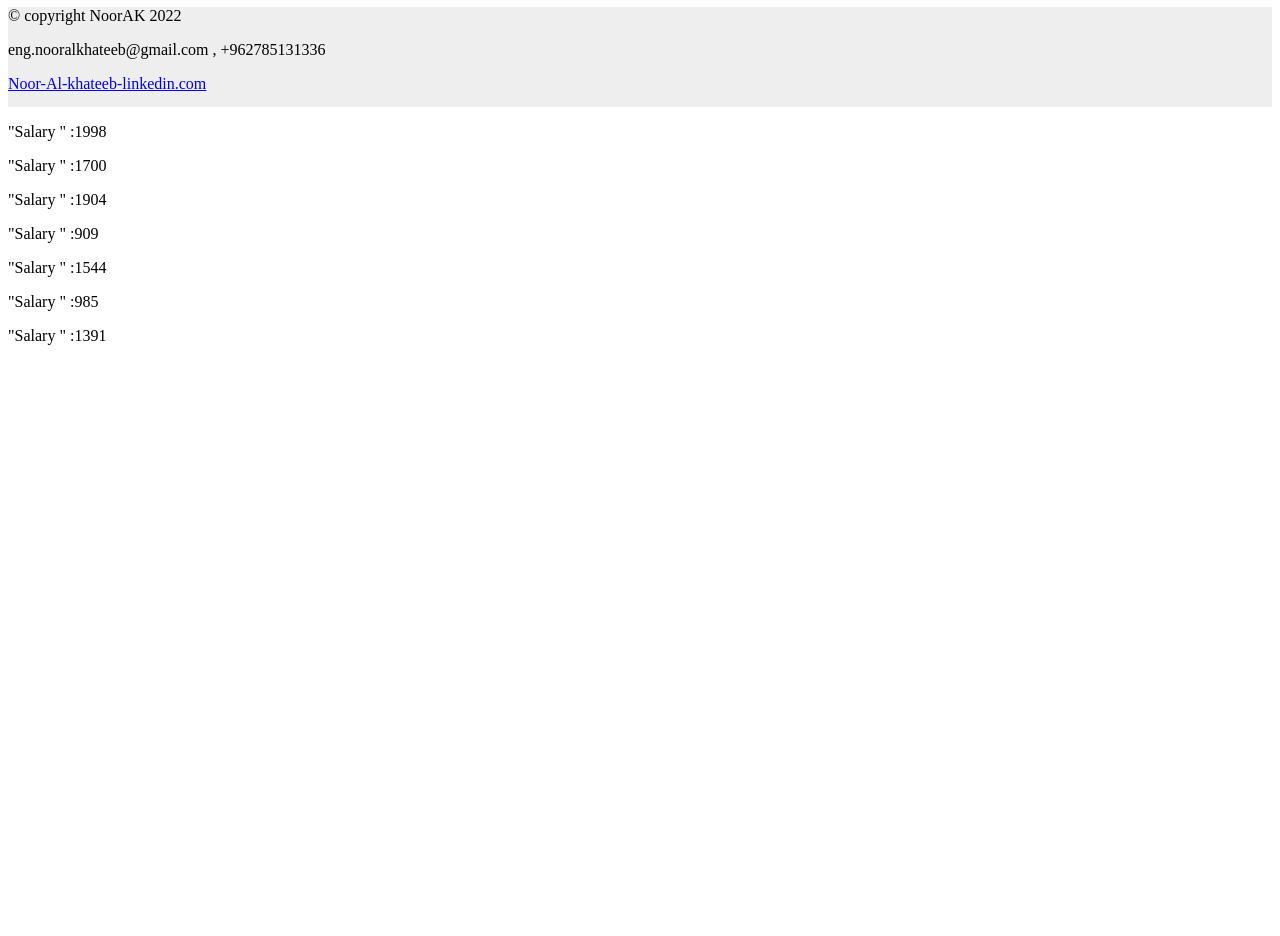
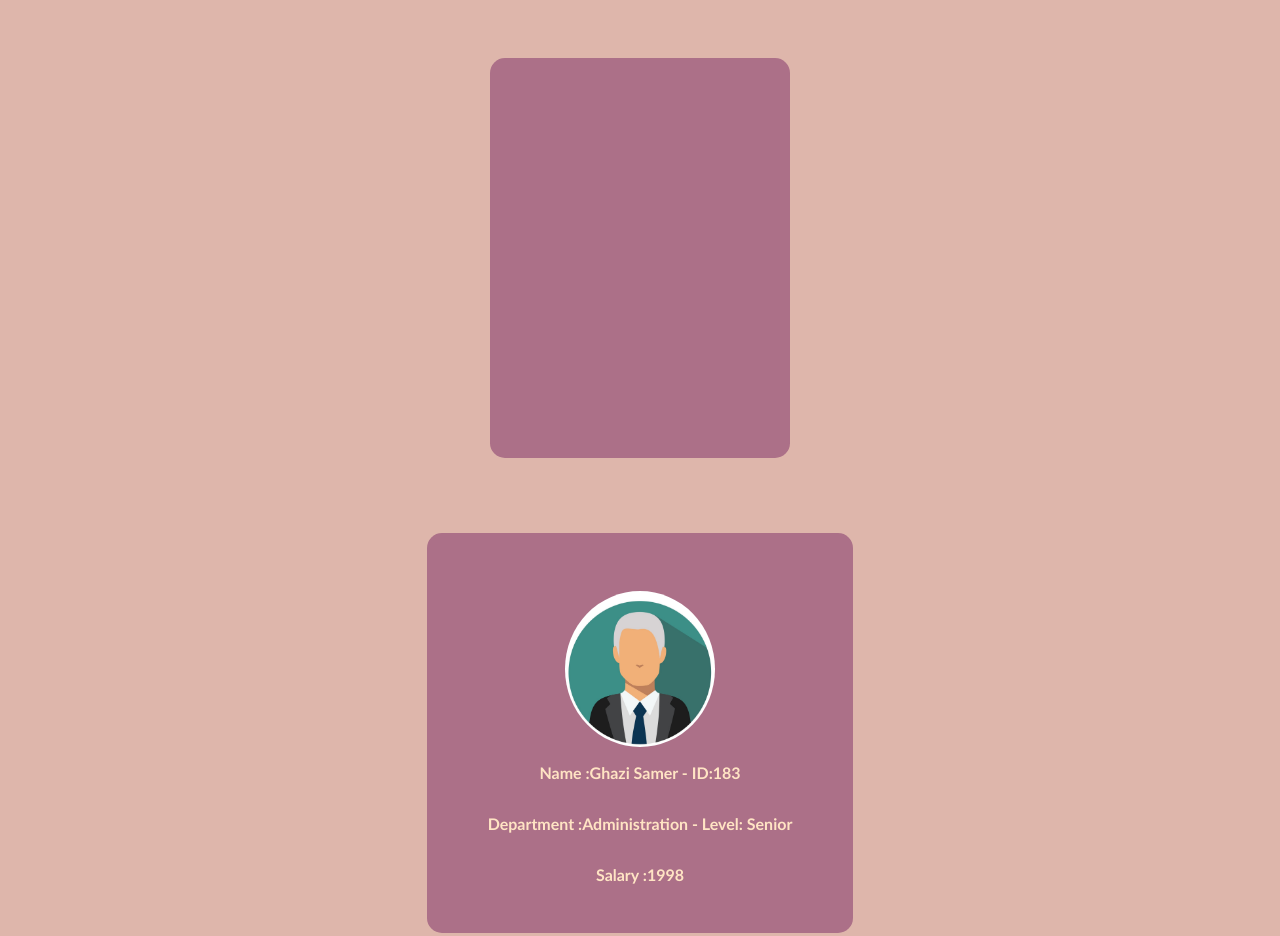
Before and after one commit to Noor696/HR-management-system-constructor, a plain HTML site: page index.html in a window 1280 px wide. Shown: the part 827-1763 px from the top of the page. Before the commit the page ends 1188 px from the top, so only its background shows below. Drawn offline with Linux system fonts and the light colour scheme.

Commit message:
dom branch information

```diff
--- a/index.html
+++ b/index.html
@@ -24,15 +24,30 @@
     </header>
     <main>
 
+    <div id="visit_box">
+        <div class = "flex">
+            <div class="card">
+
+
+            </div>
+        </div>
+    </div>
+
+
+
+
+    <script src="./msApp.js"></script>
+
 
 
     </main>
+
     <footer>
         <p>&copy; copyright NoorAK 2022</p>
         <span> eng.nooralkhateeb@gmail.com ,</span>
         <span> +962785131336</span>
         <p><a href="https://www.linkedin.com/in/noor-al-khateeb-1a1665143">Noor-Al-khateeb-linkedin.com</a></p>
     </footer>
-    <script src="./msApp.js"></script>
+
 </body>
 </html>
--- a/msApp.js
+++ b/msApp.js
@@ -1,8 +1,17 @@
 'use strict';
-const body = document.getElementsByTagName('body');
-var Id= 999;
+const body = document.getElementById('visit_box');
+
+
+
+let Id= 999;
+function getRandomInt(min, max) {
+  min = Math.ceil(min);
+  max = Math.floor(max);
+  return Math.floor(Math.random() * (max - min) + min); //The maximum is exclusive and the minimum is inclusive
+}
+
 // constructor
-
+const allEmployees = [];
 function Employee(fullnameVal, departmentVal, LeveVal , ImageVal, employeeIDVal, salaryVal ) {
     this.fullName = fullnameVal;
     this.department = departmentVal;
@@ -10,20 +19,21 @@ function Employee(fullnameVal, departmentVal, LeveVal , ImageVal, employeeIDVal,
     this.imageURL = ImageVal;
     this.employeeID = employeeIDVal;
     this.salary = salaryVal;
+    allEmployees.push(this);
 
 
-  this.uniqueId= function(counter){
-    this.employeeID = counter +1;
-    ++Id;
-   };
-   console.log("Employee name: " , this.fullName);
-   console.log("Department: " , this.department);
+  for (let i = 0; i < allEmployees.length-1; i++){
+    console.log(`Employee name: ${allEmployees[i].fullName} `);
+    console.log(`Department: ${allEmployees[i].department} `);
+    console.log(`Employee salary: ${allEmployees[i].salary} `);
+    console.log("-----------------------");
+  }
 
   this.getRandomSalary= function(min,max) {
     let salaryV= Math.floor(Math.random()*(max- min) + min);
     let netSalary= salaryV-(salaryV*0.075);
     this.salary= salaryV;
-    console.log("Employee salary: "+salaryV);
+    //console.log("Employee salary: "+salaryV);
   }
 
     if(this.level === "Senior"){
@@ -33,10 +43,6 @@ function Employee(fullnameVal, departmentVal, LeveVal , ImageVal, employeeIDVal,
       } else {
         this.getRandomSalary(500,1000);
       }
-
-    console.log("__________________");
-
-
 
 }
 
@@ -51,32 +57,44 @@ function Employee(fullnameVal, departmentVal, LeveVal , ImageVal, employeeIDVal,
 
 Employee.prototype.printInfoEmployee = function() {
 
+
+  const imgE1 = document.createElement('img');
+  imgE1.src= this.imageURL;
+  imgE1.alt= this.fullName;
+
+
   const pE1 = document.createElement('p');
-  pE1.textContent= `"Name " :${this.fullName}   `;
-  pE1.textContent= `"Department " :${this.department} "- Level":${this.level} `;
-  pE1.textContent= `"Salary " :${this.salary} `;
+  pE1.textContent= `Name  :${this.fullName} - ID:${this.employeeID}   `;
+  const pE2 = document.createElement('p');
+  pE2.textContent= `Department :${this.department} - Level: ${this.level} `;
+  const pE3 = document.createElement('p');
+  pE3.textContent= `Salary :${this.salary} `;
 
-  body[0].appendChild(pE1);
+  let divE=document.createElement("div");
+
+  divE.classList.add("card");
+  divE.classList.add("flex");
+  divE.appendChild(imgE1);
+  divE.appendChild(pE1);
+  divE.appendChild(pE2);
+  divE.appendChild(pE3);
+
+body.appendChild(divE);
 
   }
 
 
-let employee1 = new Employee("Ghazi Samer", "Administration" , "Senior", "./image/Ghazi.jpg" , 0 , 0);
-let employee2 = new Employee("Lana Ali", "Finance" , "Senior", "./image/Lana.jpg" , 0 , 0);
-let employee3 = new Employee("Tamara Ayoub", "Marketing" , "Senior", "./image/Tamara.jpg" , 0 , 0);
-let employee4 = new Employee("Safi Walid", "Administration" , "Mid-Seniorr", "./image/Safi.jpg" , 0 , 0);
-let employee5 = new Employee("Omar Zaid", "Development" , "Senior", "./image/Omar.jpg" , 0 , 0);
-let employee6 = new Employee("Rana Saleh", "Development" , "Junior", "./image/Rana.jpg" , 0 , 0);
-let employee7 = new Employee("Hadi Ahmad", "Finance" , "Mid-Senior", "./image/Hadi.jpg" , 0 , 0);
+let employee1 = new Employee("Ghazi Samer", "Administration" , "Senior", "./image/Ghazi.jpg" , getRandomInt(100,1000) , 0);
+let employee2 = new Employee("Lana Ali", "Finance" , "Senior", "./image/Lana.jpg" , getRandomInt(100,1000) , 0);
+let employee3 = new Employee("Tamara Ayoub", "Marketing" , "Senior", "./image/Tamara.jpg" , getRandomInt(100,1000) , 0);
+let employee4 = new Employee("Safi Walid", "Administration" , "Mid-Seniorr", "./image/Safi.jpg" , getRandomInt(100,1000) , 0);
+let employee5 = new Employee("Omar Zaid", "Development" , "Senior", "./image/Omar.jpg" , getRandomInt(100,1000) , 0);
+let employee6 = new Employee("Rana Saleh", "Development" , "Junior", "./image/Rana.jpg" , getRandomInt(100,1000) , 0);
+let employee7 = new Employee("Hadi Ahmad", "Finance" , "Mid-Senior", "./image/Hadi.jpg" , getRandomInt(100,1000) , 0);
 
 
+// Writing to the HTML //
 
-
-
-employee1.printInfoEmployee();
-employee2.printInfoEmployee();
-employee3.printInfoEmployee();
-employee4.printInfoEmployee();
-employee5.printInfoEmployee();
-employee6.printInfoEmployee();
-employee7.printInfoEmployee();
+for (let j = 0; j <= allEmployees.length -1; j++){
+  allEmployees[j].printInfoEmployee();
+}
--- a/style.css
+++ b/style.css
@@ -1,13 +1,60 @@
+
+
 header {
   padding: 30px;
   text-align: center;
-  background: #bc1a6b;
-  color: white;
+  background: #F5E8C7;
+  color: #AC7088;
   font-size: 30px;
 }
+* {
+  box-sizing: border-box;
+}
+
+body{
+  margin: 0;
+  padding: 0;
+  background-color: #DEB6AB;
+  background-size: cover;
+
+}
+
+.card{
+  width: 300px;
+  height: 400px;
+  background: rgb(172, 112, 136);
+  margin: 9% auto;
+  border-radius: 15px;
+  text-align: center;
+  font-family: 'Gill Sans', 'Gill Sans MT', Calibri, 'Trebuchet MS', sans-serif;
+  font-weight: bold;
+  color: bisque;
+}
+
+.card img{
+  width: 150px;
+  border-radius: 50%;
+  margin-top: 25px;
+  align-self: center;
+
+}
+
+.flex{
+  overflow: hidden;
+  width: calc(100% / 3);
+  padding: 20px;
+  margin: 20px auto;
+  display: flex;
+  flex-direction:column;
+  flex-wrap: wrap;
+  justify-content: flex-start;
+  justify-content: center;
+}
+
 
 footer {
   display: block;
   height: 100px;
-  background: #eee;
+  background: #AC7088;
+  color: #F5E8C7;
 }
```
